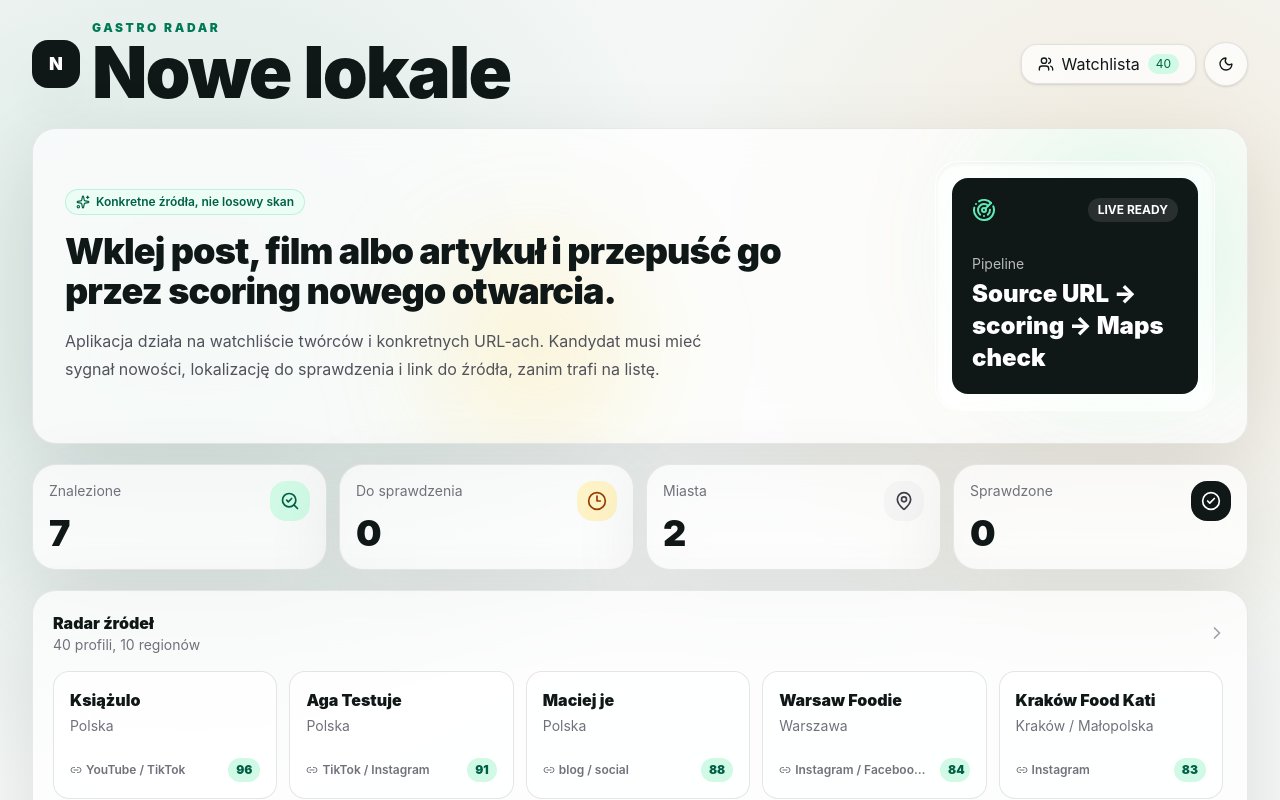
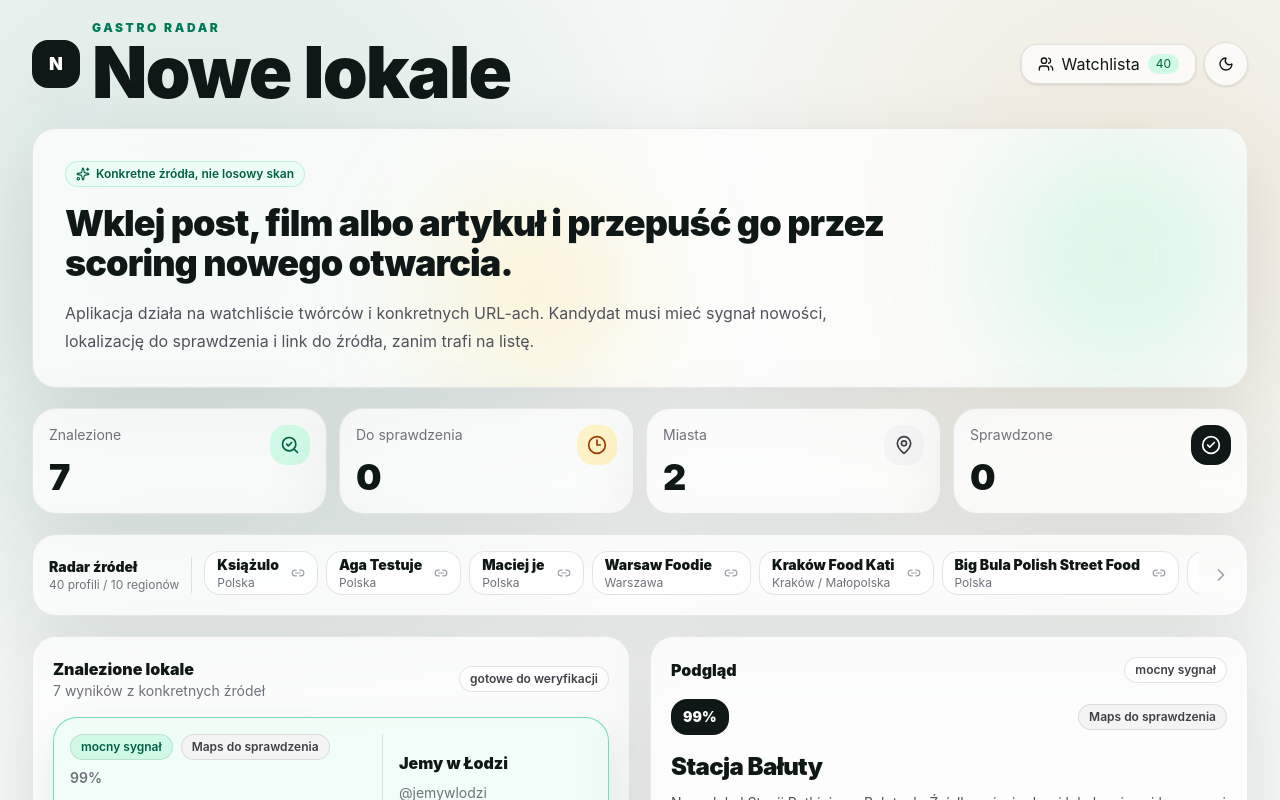
Before and after one commit to einstainek-boop/nowa-aplikacja, a React (Vite) app: page / in a window 1280 px wide. Shown: the top 800 px of the page. Built offline with nearby package versions, Linux system fonts and the light colour scheme.

Commit message:
Simplify source radar and collapse importer

```diff
--- a/src/main.jsx
+++ b/src/main.jsx
@@ -13,7 +13,6 @@ import {
   MapPin,
   Moon,
   Plus,
-  Radar,
   RefreshCcw,
   SearchCheck,
   Sparkles,
@@ -278,30 +277,18 @@ function Hero() {
     <Card className="relative overflow-hidden p-5 sm:p-6 lg:p-8">
       <div className="absolute right-0 top-0 h-64 w-64 rounded-full bg-emerald-300/20 blur-3xl dark:bg-emerald-400/10" />
       <div className="absolute bottom-0 left-1/3 h-48 w-48 rounded-full bg-amber-300/20 blur-3xl dark:bg-amber-500/10" />
-      <div className="relative grid gap-6 lg:grid-cols-[minmax(0,1fr)_280px] lg:items-center">
-        <div>
+      <div className="relative">
         <Badge className="mb-4 border-emerald-500/20 bg-emerald-50 text-emerald-800 dark:bg-emerald-400/10 dark:text-emerald-200">
           <Sparkles className="mr-1.5 size-3.5" />
           Konkretne źródła, nie losowy skan
         </Badge>
-          <h2 className="max-w-3xl text-2xl font-black tracking-tight sm:text-3xl lg:text-4xl">
+        <h2 className="max-w-4xl text-2xl font-black tracking-tight sm:text-3xl lg:text-4xl">
           Wklej post, film albo artykuł i przepuść go przez scoring nowego otwarcia.
         </h2>
-          <p className="mt-4 max-w-2xl text-base leading-7 text-zinc-600 dark:text-zinc-300">
+        <p className="mt-4 max-w-3xl text-base leading-7 text-zinc-600 dark:text-zinc-300">
           Aplikacja działa na watchliście twórców i konkretnych URL-ach. Kandydat musi mieć sygnał nowości,
           lokalizację do sprawdzenia i link do źródła, zanim trafi na listę.
         </p>
-        </div>
-        <div className="relative rounded-3xl border border-white/50 bg-white/60 p-4 shadow-inner backdrop-blur dark:border-white/10 dark:bg-white/10">
-          <div className="overflow-hidden rounded-2xl bg-ink p-5 text-white dark:bg-white dark:text-ink">
-            <div className="flex items-center justify-between">
-              <Radar className="size-6 text-emerald-300 dark:text-emerald-700" />
-              <span className="rounded-full bg-white/10 px-2.5 py-1 text-xs font-bold dark:bg-black/10">LIVE READY</span>
-            </div>
-            <p className="mt-8 text-sm text-white/70 dark:text-black/60">Pipeline</p>
-            <p className="mt-1 text-2xl font-black">Source URL → scoring → Maps check</p>
-          </div>
-        </div>
       </div>
     </Card>
   );
@@ -332,15 +319,13 @@ function Metric({ icon: Icon, label, value, tone }) {
 
 function SourceRadar({ creators: topCreators, total, regions }) {
   return (
-    <Card className="p-4 sm:p-5">
-      <div className="mb-4 flex items-center justify-between gap-3">
-        <div>
-          <h2 className="font-black">Radar źródeł</h2>
-          <p className="text-sm text-zinc-500 dark:text-zinc-400">{total} profili, {regions} regionów</p>
+    <Card className="overflow-hidden p-3 sm:p-4">
+      <div className="flex min-w-0 items-center gap-3">
+        <div className="shrink-0 border-r border-black/10 pr-3 dark:border-white/10">
+          <h2 className="text-sm font-black">Radar źródeł</h2>
+          <p className="text-xs text-zinc-500 dark:text-zinc-400">{total} profili / {regions} regionów</p>
         </div>
-        <ChevronRight className="size-5 text-zinc-400" />
-      </div>
-      <div className="grid max-h-[34rem] min-w-0 grid-cols-[repeat(auto-fit,minmax(min(100%,220px),1fr))] gap-3 overflow-y-auto pr-1 [scrollbar-width:thin]">
+        <div className="flex min-w-0 flex-1 gap-2 overflow-x-auto overflow-y-hidden pb-1 [scrollbar-width:thin]">
         {topCreators.map((creator, index) => (
           <motion.a
             key={creator.handle}
@@ -350,23 +335,17 @@ function SourceRadar({ creators: topCreators, total, regions }) {
             initial={{ opacity: 0, y: 12 }}
             animate={{ opacity: 1, y: 0 }}
             transition={{ delay: index * 0.025 }}
-            className="group grid min-h-32 content-between rounded-2xl border border-black/10 bg-white/70 p-4 text-left transition hover:-translate-y-1 hover:border-emerald-500/30 hover:bg-white focus-visible:outline-none focus-visible:ring-2 focus-visible:ring-emerald-500 dark:border-white/10 dark:bg-white/10 dark:hover:bg-white/[0.14]"
+            className="group inline-flex h-11 min-w-48 shrink-0 items-center justify-between gap-3 rounded-2xl border border-black/10 bg-white/70 px-3 text-left transition hover:-translate-y-0.5 hover:border-emerald-500/30 hover:bg-white focus-visible:outline-none focus-visible:ring-2 focus-visible:ring-emerald-500 dark:border-white/10 dark:bg-white/10 dark:hover:bg-white/[0.14]"
           >
-            <div>
-              <p className="font-black">{creator.name}</p>
-              <p className="mt-1 text-sm text-zinc-500 dark:text-zinc-400">{creator.region}</p>
+            <div className="min-w-0">
+              <p className="truncate text-sm font-black">{creator.name}</p>
+              <p className="truncate text-xs text-zinc-500 dark:text-zinc-400">{creator.region}</p>
             </div>
-            <div className="flex items-center justify-between gap-3">
-              <span className="inline-flex min-w-0 items-center gap-1 text-xs font-semibold text-zinc-500 transition group-hover:text-emerald-700 dark:text-zinc-400 dark:group-hover:text-emerald-300">
-                <Link2 className="size-3 shrink-0" />
-                <span className="truncate">{creator.platform}</span>
-              </span>
-              <span className="rounded-full bg-emerald-100 px-2 py-1 text-xs font-black text-emerald-800 dark:bg-emerald-400/15 dark:text-emerald-200">
-                {creator.weight}
-              </span>
-            </div>
+            <Link2 className="size-3.5 shrink-0 text-zinc-400 transition group-hover:text-emerald-700 dark:group-hover:text-emerald-300" />
           </motion.a>
         ))}
+        </div>
+        <ChevronRight className="hidden size-5 shrink-0 text-zinc-400 sm:block" />
       </div>
     </Card>
   );
@@ -547,20 +526,43 @@ function InfoRow({ label, value }) {
 function ImportPanel({ form, batchText, importState, onChange, onBatchChange, onImport, onBatchImport, onSubmit, onReset }) {
   const loading = importState.status === "loading";
   const canFetchTikTok = isTikTokUrl(form.sourceUrl);
+  const [expanded, setExpanded] = useState(false);
 
   return (
     <Card className="p-5">
-      <div className="mb-4 flex items-center justify-between gap-3">
+      <div className="flex items-center justify-between gap-3">
         <div>
           <h2 className="font-black">Importer źródła</h2>
           <p className="text-sm text-zinc-500 dark:text-zinc-400">Wklej konkretny link i opis posta, filmu albo artykułu.</p>
         </div>
-        <Button variant="ghost" onClick={onReset} type="button" className="rounded-xl">
+        <div className="flex items-center gap-2">
+          <Button variant="ghost" onClick={onReset} type="button" className="rounded-xl" aria-label="Resetuj wykrycia">
             <RefreshCcw className="size-4" />
           </Button>
+          <Button
+            variant="secondary"
+            onClick={() => setExpanded((value) => !value)}
+            type="button"
+            className="rounded-xl"
+            aria-expanded={expanded}
+          >
+            <ChevronRight className={cn("size-4 transition", expanded && "rotate-90")} />
+            {expanded ? "Zwiń" : "Rozwiń"}
+          </Button>
+        </div>
       </div>
 
-      <form className="grid gap-4" onSubmit={onSubmit}>
+      <AnimatePresence initial={false}>
+        {expanded && (
+          <motion.form
+            initial={{ height: 0, opacity: 0 }}
+            animate={{ height: "auto", opacity: 1 }}
+            exit={{ height: 0, opacity: 0 }}
+            transition={{ duration: 0.22, ease: "easeOut" }}
+            className="mt-4 grid overflow-hidden"
+            onSubmit={onSubmit}
+          >
+            <div className="grid gap-4">
               <Field label="Konkretny link źródłowy">
                 <Input
                   required
@@ -621,7 +623,10 @@ function ImportPanel({ form, batchText, importState, onChange, onBatchChange, on
                 <Plus className="size-4" />
                 Oceń i zapisz kandydata
               </Button>
-      </form>
+            </div>
+          </motion.form>
+        )}
+      </AnimatePresence>
     </Card>
   );
 }
```
Lines whose indentation alone changed are shown as unchanged.
